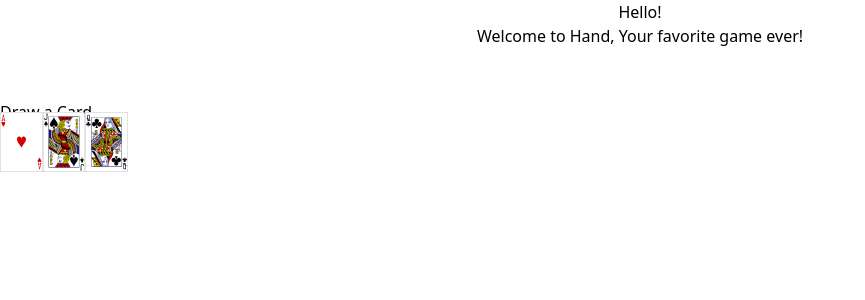
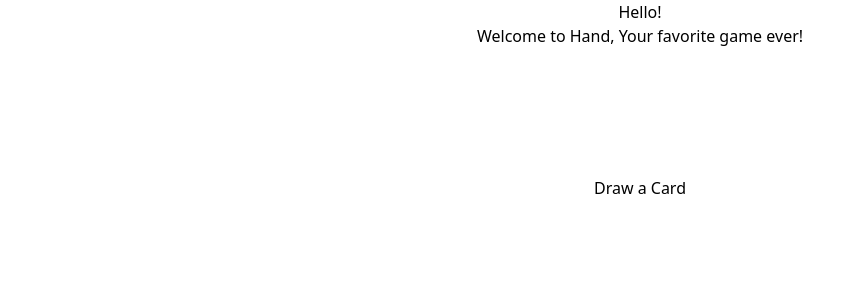
Before and after one commit to benton910/card-games, a React (Create React App) app: page / in a window 1280 px wide. Shown: the top 300 px of the page, without its empty margins (0-865 px from the left). Built offline with nearby package versions, Linux system fonts and the light colour scheme.

Commit message:
Refactoring hand state setting

```diff
--- a/src/components/Hand.js
+++ b/src/components/Hand.js
@@ -3,7 +3,7 @@ import Card from './Card'
 
 // This component is used to represent a full hand belonging to a player
 
-function Hand({cardsInHand, onAddCard}) {
+function Hand({cardsInHand}) {
 
   return (
     <div class="container flex relative h-32 w-32">
@@ -14,8 +14,6 @@ function Hand({cardsInHand, onAddCard}) {
           ))
         }
       </div>
-      <button onClick={() => (onAddCard())}>
-        Draw a Card</button>
     </div>
   )
 }
--- a/src/components/HandGame.js
+++ b/src/components/HandGame.js
@@ -11,29 +11,18 @@ function addCardToHand() {
 
 function HandGame() {
 
-  const [cards, setCards] = useState([
-    {
-      rank: 1,
-      suit: 2
-    },
-    {
-      rank: 11,
-      suit: 3
-    },
-    {
-      rank: 12,
-      suit: 0
-    }
-  ])
+  const [cards, setCards] = useState([]);
 
   return (
     <div>
       <header>Hello!</header>
       <div>Welcome to Hand, Your favorite game ever!</div>
-      <Hand cardsInHand={cards} onAddCard={() => {
+      <Hand cardsInHand={cards}></Hand>
+      <button onClick={() => {
         cards.push(addCardToHand());
         setCards([...cards]);
-      }}></Hand>
+      }}>
+        Draw a Card</button>
     </div>
   )
 }
```
